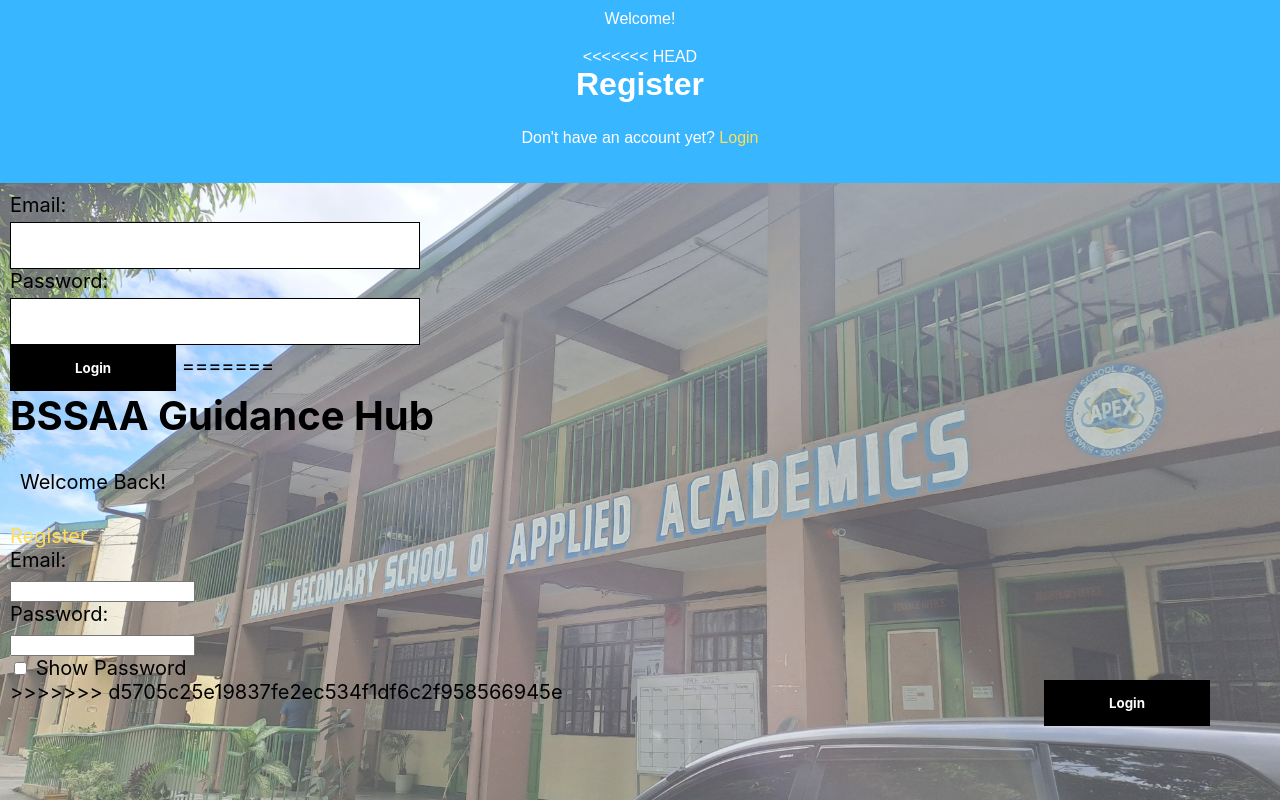
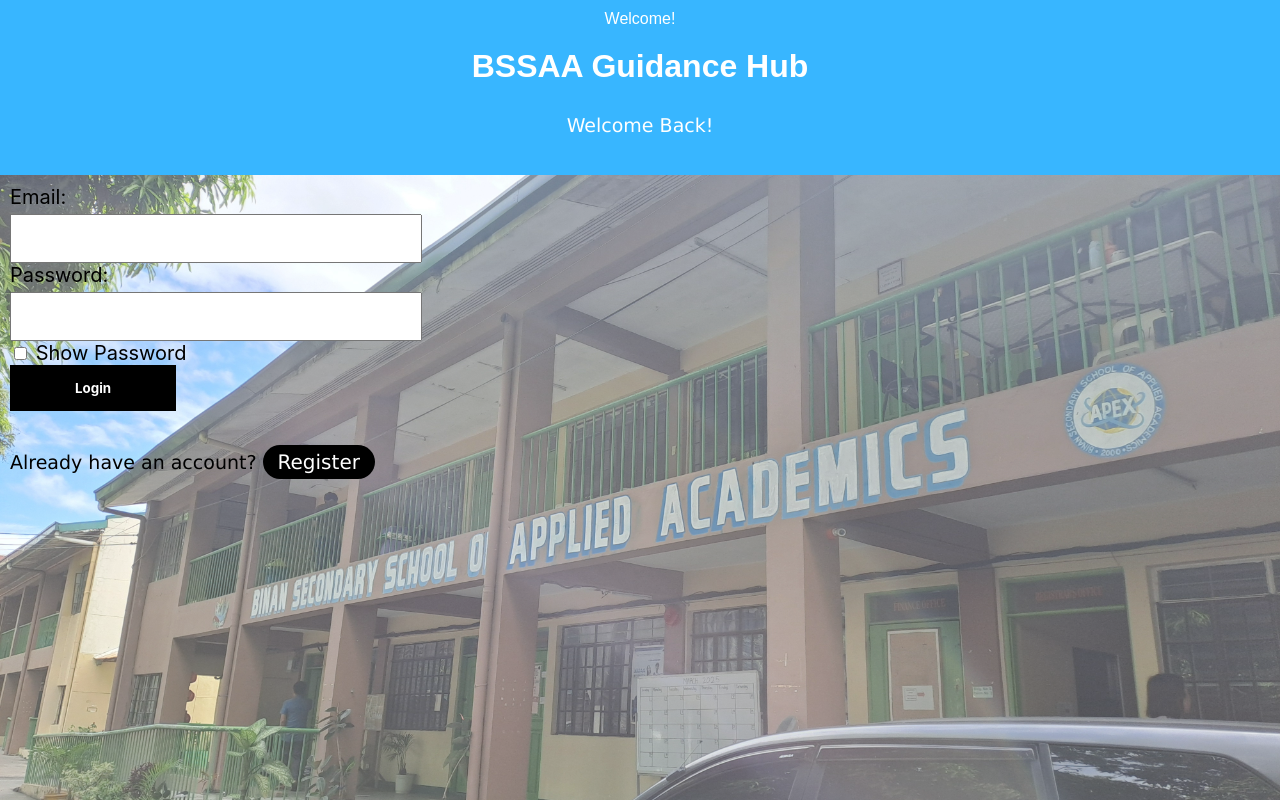
Before and after one commit to JanDanielNieto/guidancesystem, a Flask app: page /login in a window 1280 px wide. Run offline with Flask 3, Linux system fonts and the light colour scheme.

Commit message:
formatting adjustments

```diff
--- a/guidance-counselor-student-management/app/static/css/styles.css
+++ b/guidance-counselor-student-management/app/static/css/styles.css
@@ -32,11 +32,12 @@ header {
 h1 {
     margin: 0;
 
-
 }
 
 p {
+    font-family: Verdana, Geneva, Tahoma, sans-serif;
     padding: 10px;
+    font-size: 19px;
 }
 
 h2 {
@@ -44,8 +45,12 @@ h2 {
 }
 
 a {
+    font-size: 20px;
+    background-color: #000000;
+    border-radius: 40px;
+    padding: 5px 15px;
     text-decoration: none;
-    color: #ffde59;
+    color: #ffffff;
 }
 a:hover {
     text-decoration: underline;
@@ -152,7 +157,7 @@ button[type="submit"]{
     right: 70px;
     cursor: pointer;
 }
-button[type="submit"]:hover button[type="create"]:hover, button[type="login"]:hover{
+button[type="submit"]:hover, button[type="create"]:hover, button[type="login"]:hover{
     background-color: #393939;
 }
 
@@ -171,7 +176,7 @@ button[type="search"]{
     font-size: 20px;
     position: absolute;
     left: 450px;
-    top: 223px;
+    top: 175px;
     cursor: pointer;
     padding:10px;
     width: 100px;
@@ -179,16 +184,24 @@ button[type="search"]{
 }
 
 input[type="text"], input[type="date"], input[type="time"], select {
-    width: 30%;
     border: 1px solid #000000;
 }
 
 .textboxsmall {
-    padding: 10px;
+    padding: 5px;
+}
+
+.textbox-length {
+    width: 20%;
+}
+
+.textbox-short {
+    width: 50px;
 }
 
 .textbox {
     padding: 15px;
+    width: 30%;
 }
 
 .textarea{
@@ -197,6 +210,22 @@ input[type="text"], input[type="date"], input[type="time"], select {
     border: 1px solid #000000;
     resize: none;
 }
+
+.form-section {
+    display: flex;
+    flex-wrap: wrap;
+    gap: 20px;
+    padding-bottom: 10px;
+}
+
+.form-section2 {
+    gap: 20px;
+}
+
+h3 {
+    padding: 5px;
+}
+
 
 input[type="submit"] {
     background-color: #35424a;
--- a/guidance-counselor-student-management/app/templates/base.html
+++ b/guidance-counselor-student-management/app/templates/base.html
@@ -10,10 +10,8 @@
     <header>
         <h1>BSSAA Guidance Hub</h1>
         <nav>
-            <ul>
-                <li><a href="{{ url_for('main.dashboard') }}">Home</a></li>
-                <li><a href="{{ url_for('main.logout') }}">Logout</a></li>
-            </ul>
+        <a href="{{ url_for('main.dashboard') }}">Home</a>
+        <a href="{{ url_for('main.registration') }}">Logout</a>
         </nav>
     </header>
     <main>
--- a/guidance-counselor-student-management/app/templates/login.html
+++ b/guidance-counselor-student-management/app/templates/login.html
@@ -19,30 +19,18 @@
 <body class="bgimage" style="background-image: url('{{ url_for('static', filename='images/school_bg.jpeg') }}');">
     <header>Welcome!</header>
     <header class="mainfront">
-<<<<<<< HEAD
-        <h1>Register</h1>
-        <p>Don't have an account yet? <a href="{{ url_for('main.registration') }}" class="capsule-button">Login</a></p>
+        <h1>BSSAA Guidance Hub</h1>
+        <p>Welcome Back!</p>
     </header>
 
     <form method="POST">
         <label for="email">Email:</label>
-        <input class="textbox" type="text" id="email" name="email" required><br>
+        <input class="textbox" type="email" id="email" name="email" required><br>
         <label for="password">Password:</label>
-        <input class="textbox" type="text" id="password" name="password" required><br>
+        <input class="textbox" type="password" id="password" name="password" required><br>
+        <input type="checkbox" onclick="togglePasswordVisibility()"> Show Password<br>
         <button type="login">Login</button>
-=======
-        <h1>BSSAA Guidance Hub</h1>
-        <p>Welcome Back!</p>
-    </header>
-    <a href="{{ url_for('main.registration') }}" class="capsule-button">Register</a>
-    <form method="POST">
-        <label for="email">Email:</label>
-        <input type="email" id="email" name="email" required><br>
-        <label for="password">Password:</label>
-        <input type="password" id="password" name="password" required><br>
-        <input type="checkbox" onclick="togglePasswordVisibility()"> Show Password<br>
-        <button type="submit">Login</button>
->>>>>>> d5705c25e19837fe2ec534f1df6c2f958566945e
     </form>
+    <p>Already have an account? <a href="{{ url_for('main.registration') }}" class="capsule-button">Register</a></p>
 </body>
 </html>
```
Also changed, not shown: guidance-counselor-student-management/app/templates/add_new_student.html (+39 -22 lines), guidance-counselor-student-management/app/templates/registration.html (+5 -4 lines), guidance-counselor-student-management/instance/site.db.
